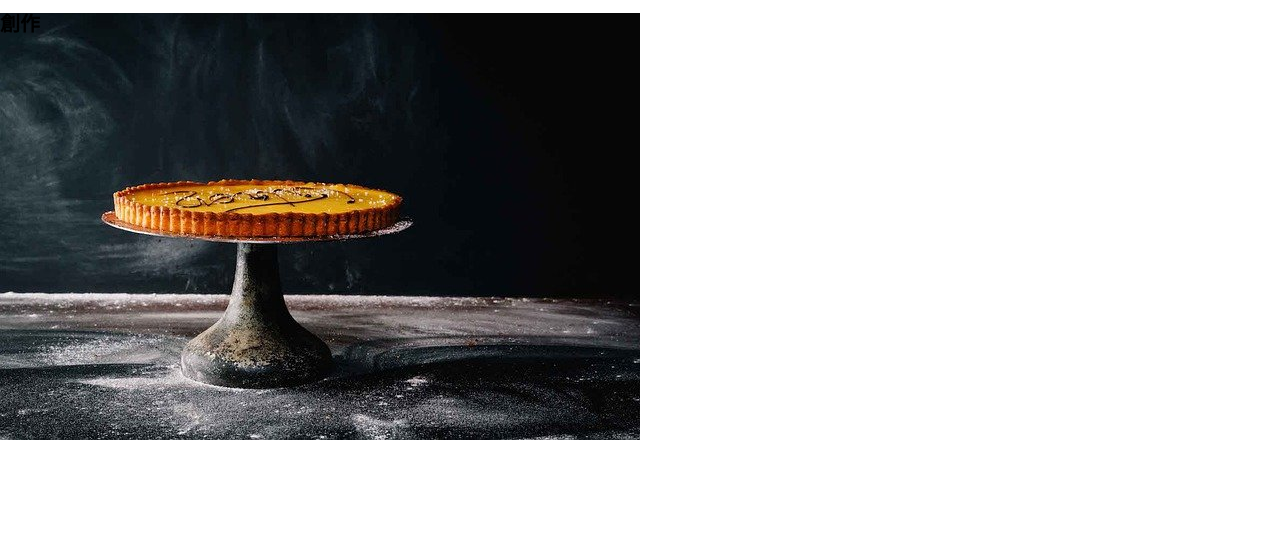
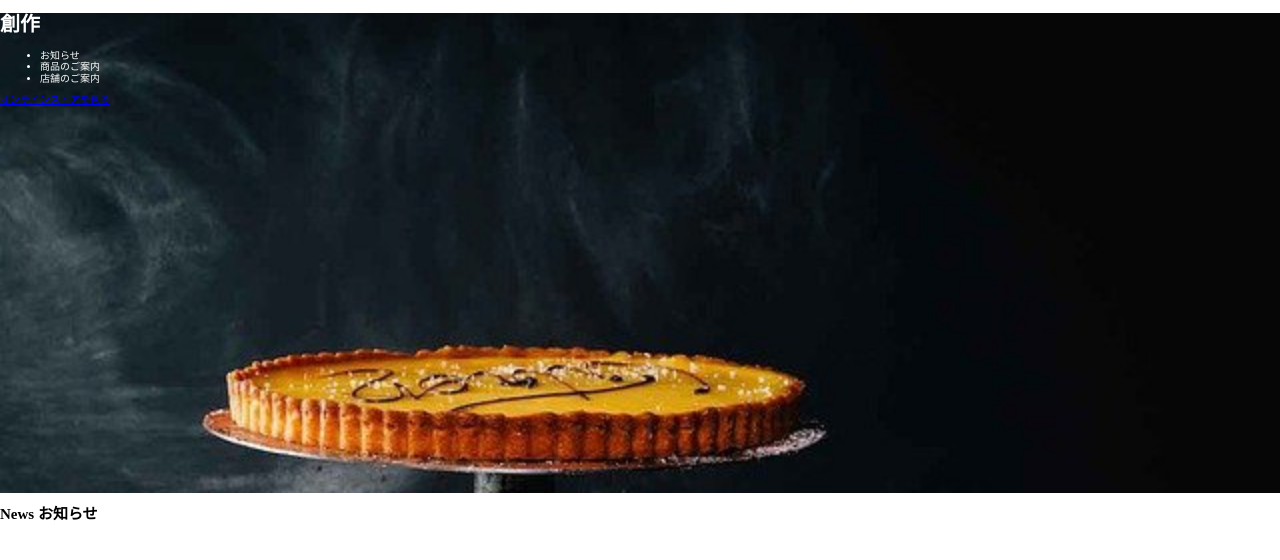
Before and after one commit to takuma0131/-, a plain HTML site: page index.html in a window 1280 px wide. Drawn offline with Linux system fonts and the light colour scheme.

Commit message:
和菓子

```diff
--- a/index.html
+++ b/index.html
@@ -17,6 +17,24 @@
   <body>
     <header id="header">
       <h1>創作</h1>
+      <nav id="navigation">
+        <ul>
+          <li>お知らせ</li>
+          <li>商品のご案内</li>
+          <li>店舗のご案内</li>
+        </ul>
+      </nav>
+      <div class="online">
+        <a href="#" target="_blank">オンラインストアを見る</a>
+      </div>
     </header>
+    <main>
+      <section>
+        <h2>
+          <span>News</span>
+          <span>お知らせ</span>
+        </h2>
+      </section>
+    </main>
   </body>
 </html>
--- a/style.css
+++ b/style.css
@@ -6,6 +6,9 @@ body {
 #header {
   background-image: url(./images/mian.jpg);
   background-repeat: no-repeat;
+  background-size: cover;
+  object-fit: cover;
   width: 100%;
-  height: 100vh;
+  height: 60vh;
+  color: #fff;
 }
```
